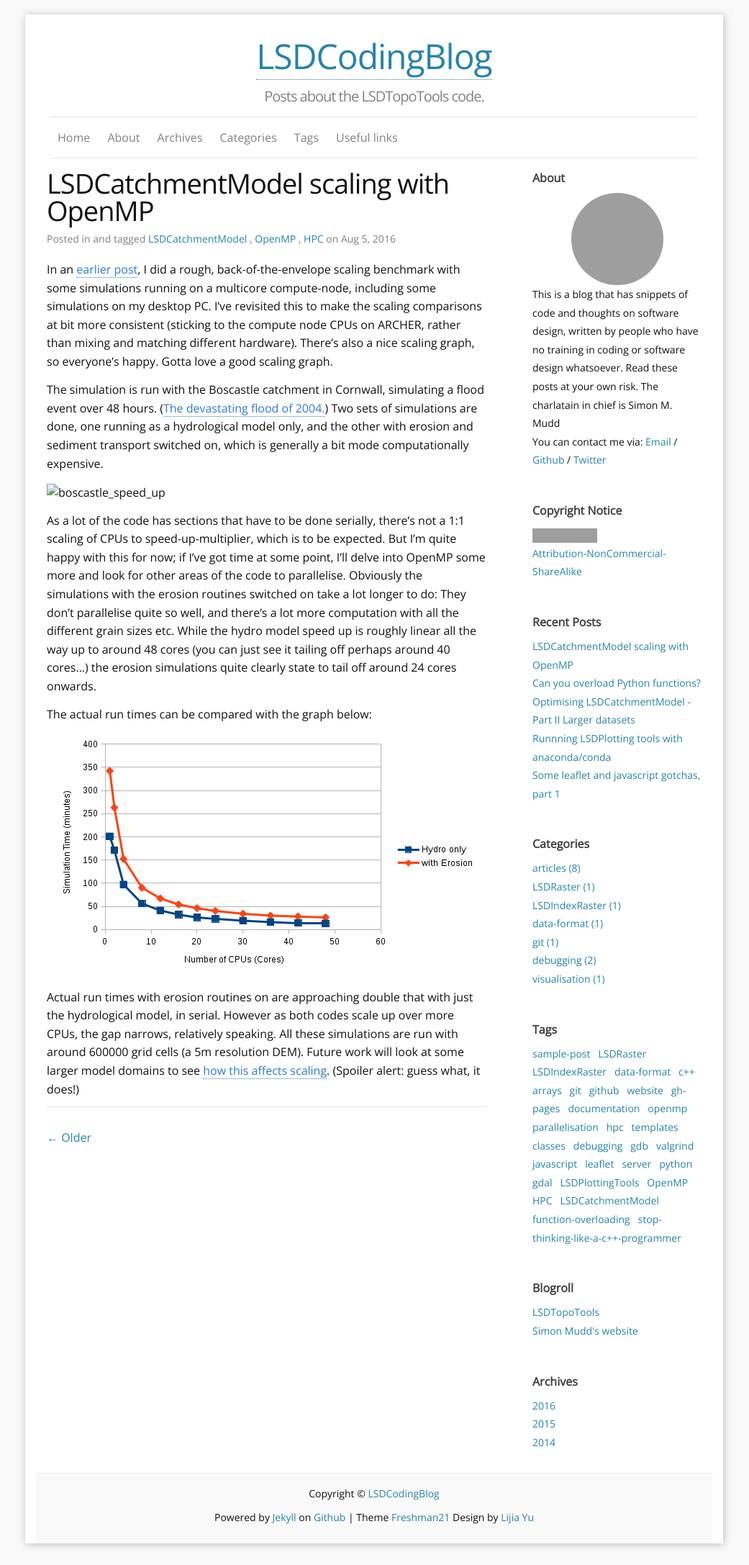
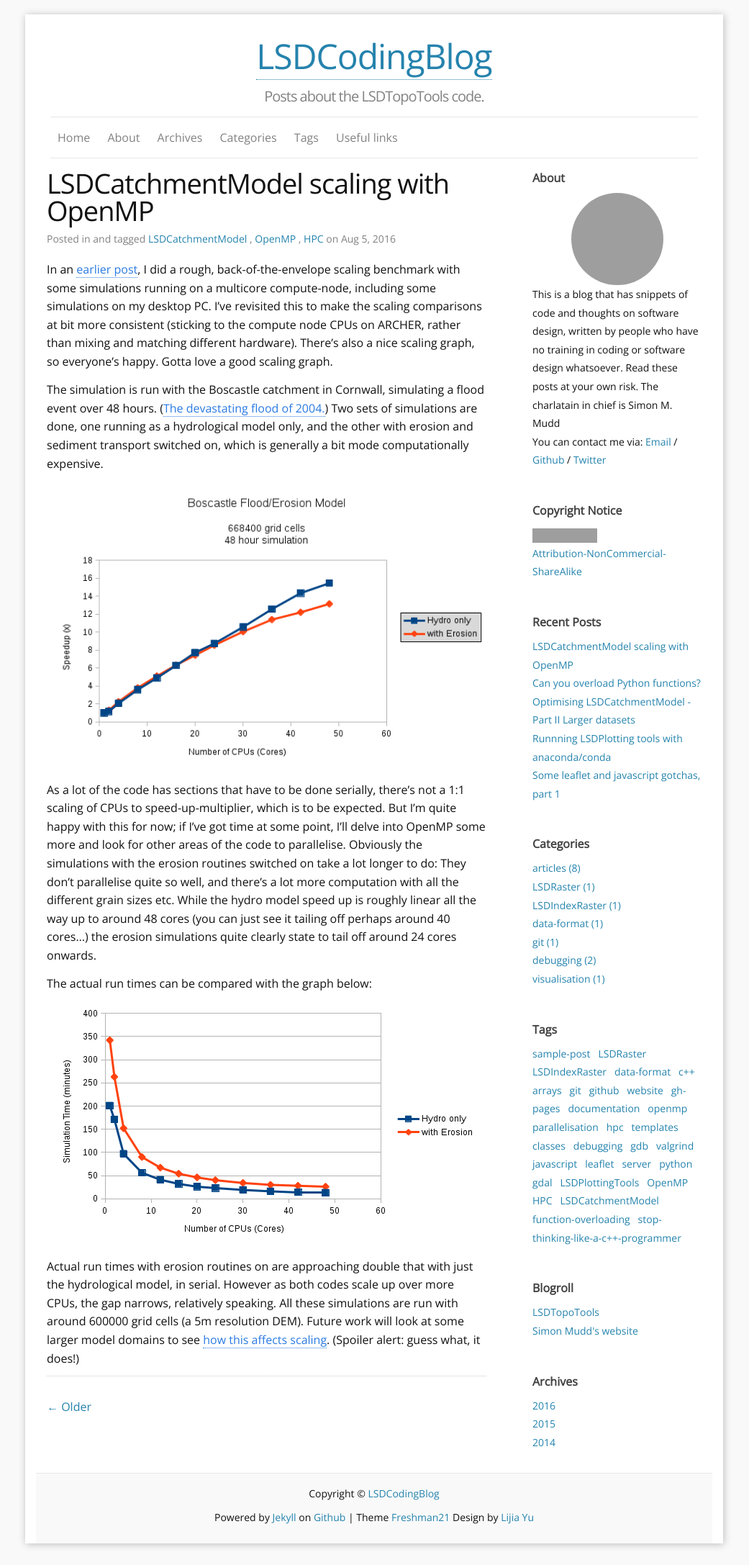
Before and after one commit to LSDtopotools/LSDCodingBlog, a Jekyll site: the page built from _posts/2016-08-05-OpenMP-Catchment-Model-Scaling.markdown, in a window 1280 px wide. Shown: the whole page at 72% size, without its empty margins (120-1161 px from the left). Built offline with Jekyll 4.4.1, drawn with Linux system fonts in a browser that asks for light colours; comment, search, counter and statistics services are not loaded; grey boxes are pictures that could not be loaded.

Commit message:
Images finally fixed?

```diff
--- a/_posts/2016-08-05-OpenMP-Catchment-Model-Scaling.markdown
+++ b/_posts/2016-08-05-OpenMP-Catchment-Model-Scaling.markdown
@@ -8,12 +8,12 @@ In an [earlier post]({{ site.baseurl }}{% post_url 2016-02-25-Parallelising_and_
 
 The simulation is run with the Boscastle catchment in Cornwall, simulating a flood event over 48 hours. ([The devastating flood of 2004.](http://www.metoffice.gov.uk/learning/learn-about-the-weather/weather-phenomena/case-studies/boscastle)) Two sets of simulations are done, one running as a hydrological model only, and the other with erosion and sediment transport switched on, which is generally a bit mode computationally expensive.
 
-![boscastle_speed_up](LSDCodingBlog/images/blog_boscastle.png)
+![boscastle_speed_up]({{ site.url }}/images/blog_boscastle.png)
 
 As a lot of the code has sections that have to be done serially, there's not a 1:1 scaling of CPUs to speed-up-multiplier, which is to be expected. But I'm quite happy with this for now; if I've got time at some point, I'll delve into OpenMP some more and look for other areas of the code to parallelise. Obviously the simulations with the erosion routines switched on take a lot longer to do: They don't parallelise quite so well, and there's a lot more computation with all the different grain sizes etc. While the hydro model speed up is roughly linear all the way up to around 48 cores (you can just see it tailing off perhaps around 40 cores...) the erosion simulations quite clearly state to tail off around 24 cores onwards.
 
 The actual run times can be compared with the graph below:
 
-![boscastle_runtime]({{ site.baseurl }}/images/blog_boscastle2.png)
+![boscastle_runtime]({{ site.url }}/images/blog_boscastle2.png)
 
 Actual run times with erosion routines on are approaching double that with just the hydrological model, in serial. However as both codes scale up over more CPUs, the gap narrows, relatively speaking. All these simulations are run with around 600000 grid cells (a 5m resolution DEM). Future work will look at some larger model domains to see [how this affects scaling]({{ site.baseurl }}{% post_url 2016-07-20-Optimisation-Single-Node-Catchment-Model %}). (Spoiler alert: guess what, it does!)
```
